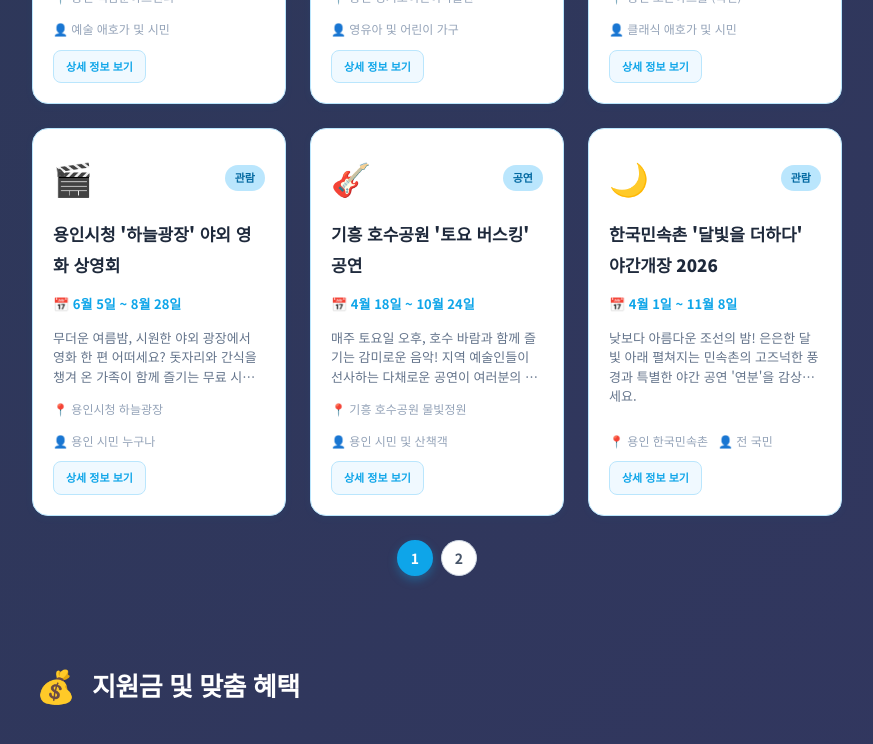
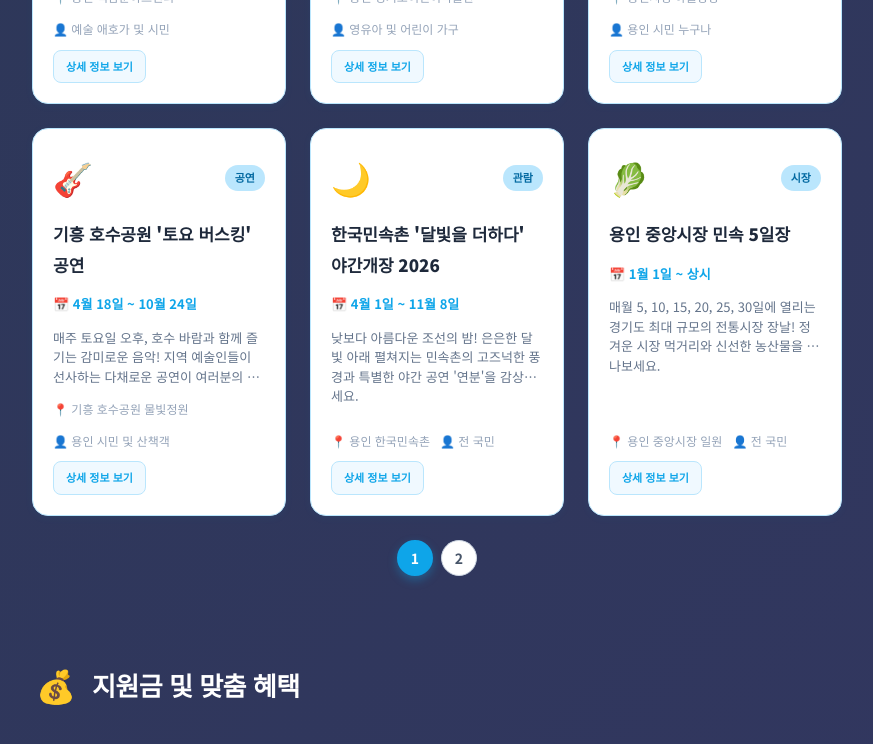
Before and after one commit to bopdoryainolza2026-afk/my-local-info, a Next.js app: page / in a window 1280 px wide. Shown: the part 1880-2624 px from the top of the page, without its empty margins (8-881 px from the left). Built offline with nearby package versions, Linux system fonts and the light colour scheme.

Commit message:
Sort items by blog post date

```diff
--- a/src/components/PagedSections.tsx
+++ b/src/components/PagedSections.tsx
@@ -39,6 +39,26 @@ function formatDate(dateStr: string) {
 function dateRange(start: string, end: string) {
   if (start === end) return formatDate(start);
   return `${formatDate(start)} ~ ${formatDate(end)}`;
+}
+
+/** 블로그 포스트 작성일을 기준으로 아이템 정렬 (새로 작성된 글이 맨 앞으로) */
+function sortByPostDate(items: any[], allPosts: any[]) {
+  return [...items].sort((a, b) => {
+    const linkA = getItemBlogLink(a.id);
+    const linkB = getItemBlogLink(b.id);
+    const slugA = linkA.replace('/blog/', '');
+    const slugB = linkB.replace('/blog/', '');
+    const postA = allPosts.find((p: any) => p.slug === slugA);
+    const postB = allPosts.find((p: any) => p.slug === slugB);
+
+    const dateA = postA ? new Date(postA.date).getTime() : 0;
+    const dateB = postB ? new Date(postB.date).getTime() : 0;
+
+    if (dateA !== dateB) {
+      return dateB - dateA;
+    }
+    return 0;
+  });
 }
 
 /** 페이지 번호 버튼 UI */
@@ -417,10 +437,9 @@ export function PagedEventSection({ items, allPosts }: { items: any[]; allPosts:
     }
   }, [page, isLoaded]);
 
-  const totalPages = Math.ceil(items.length / ITEMS_PER_PAGE);
-  const paginated = items.slice((page - 1) * ITEMS_PER_PAGE, page * ITEMS_PER_PAGE);
-
-
+  const sortedItems = sortByPostDate(items, allPosts);
+  const totalPages = Math.ceil(sortedItems.length / ITEMS_PER_PAGE);
+  const paginated = sortedItems.slice((page - 1) * ITEMS_PER_PAGE, page * ITEMS_PER_PAGE);
 
   const gridStyle: React.CSSProperties = {
     display: "grid",
@@ -469,9 +488,9 @@ export function PagedBenefitSection({ items, allPosts }: { items: any[]; allPost
     }
   }, [page, isLoaded]);
 
-  const totalPages = Math.ceil(items.length / ITEMS_PER_PAGE);
-  const paginated = items.slice((page - 1) * ITEMS_PER_PAGE, page * ITEMS_PER_PAGE);
-
+  const sortedItems = sortByPostDate(items, allPosts);
+  const totalPages = Math.ceil(sortedItems.length / ITEMS_PER_PAGE);
+  const paginated = sortedItems.slice((page - 1) * ITEMS_PER_PAGE, page * ITEMS_PER_PAGE);
 
   const gridStyle: React.CSSProperties = {
     display: "grid",
@@ -520,9 +539,9 @@ export function PagedRestaurantSection({ items, allPosts }: { items: any[]; allP
     }
   }, [page, isLoaded]);
 
-  const totalPages = Math.ceil(items.length / ITEMS_PER_PAGE);
-  const paginated = items.slice((page - 1) * ITEMS_PER_PAGE, page * ITEMS_PER_PAGE);
-
+  const sortedItems = sortByPostDate(items, allPosts);
+  const totalPages = Math.ceil(sortedItems.length / ITEMS_PER_PAGE);
+  const paginated = sortedItems.slice((page - 1) * ITEMS_PER_PAGE, page * ITEMS_PER_PAGE);
 
   const gridStyle: React.CSSProperties = {
     display: "grid",
@@ -622,9 +641,9 @@ export function PagedEducationSection({ items, allPosts }: { items: any[]; allPo
     }
   }, [page, isLoaded]);
 
-  const totalPages = Math.ceil(items.length / ITEMS_PER_PAGE);
-  const paginated = items.slice((page - 1) * ITEMS_PER_PAGE, page * ITEMS_PER_PAGE);
-
+  const sortedItems = sortByPostDate(items, allPosts);
+  const totalPages = Math.ceil(sortedItems.length / ITEMS_PER_PAGE);
+  const paginated = sortedItems.slice((page - 1) * ITEMS_PER_PAGE, page * ITEMS_PER_PAGE);
 
   const gridStyle: React.CSSProperties = {
     display: "grid",
@@ -673,9 +692,9 @@ export function PagedJobSection({ items, allPosts }: { items: any[]; allPosts: a
     }
   }, [page, isLoaded]);
 
-  const totalPages = Math.ceil(items.length / ITEMS_PER_PAGE);
-  const paginated = items.slice((page - 1) * ITEMS_PER_PAGE, page * ITEMS_PER_PAGE);
-
+  const sortedItems = sortByPostDate(items, allPosts);
+  const totalPages = Math.ceil(sortedItems.length / ITEMS_PER_PAGE);
+  const paginated = sortedItems.slice((page - 1) * ITEMS_PER_PAGE, page * ITEMS_PER_PAGE);
 
   const gridStyle: React.CSSProperties = {
     display: "grid",
@@ -724,9 +743,9 @@ export function PagedCultureSection({ items, allPosts }: { items: any[]; allPost
     }
   }, [page, isLoaded]);
 
-  const totalPages = Math.ceil(items.length / ITEMS_PER_PAGE);
-  const paginated = items.slice((page - 1) * ITEMS_PER_PAGE, page * ITEMS_PER_PAGE);
-
+  const sortedItems = sortByPostDate(items, allPosts);
+  const totalPages = Math.ceil(sortedItems.length / ITEMS_PER_PAGE);
+  const paginated = sortedItems.slice((page - 1) * ITEMS_PER_PAGE, page * ITEMS_PER_PAGE);
 
   const gridStyle: React.CSSProperties = {
     display: "grid",
@@ -775,8 +794,9 @@ export function PagedRealEstateSection({ items, allPosts }: { items: any[]; allP
     }
   }, [page, isLoaded]);
 
-  const totalPages = Math.ceil(items.length / ITEMS_PER_PAGE);
-  const paginated = items.slice((page - 1) * ITEMS_PER_PAGE, page * ITEMS_PER_PAGE);
+  const sortedItems = sortByPostDate(items, allPosts);
+  const totalPages = Math.ceil(sortedItems.length / ITEMS_PER_PAGE);
+  const paginated = sortedItems.slice((page - 1) * ITEMS_PER_PAGE, page * ITEMS_PER_PAGE);
 
   const gridStyle: React.CSSProperties = {
     display: "grid",
```
